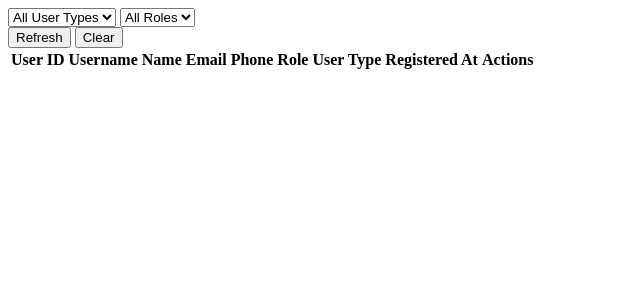
After one commit to polmorenofp23/primerProjecteMoreno, a PHP site: page /admin/html/users.html in a window 1280 px wide. The commit adds this page. Shown: the top 300 px of the page, without its empty margins (0-640 px from the left). Run offline with PHP 8.4, Linux system fonts and the light colour scheme; lists and menus that the app fills with data are empty.

Commit message:
part d'admin per usuaris veure llistat en taula i modificar els camps de "role" i el "userType" comletament implementat

```diff
--- a/public/admin/html/logs.html
+++ b/public/admin/html/logs.html
@@ -29,7 +29,7 @@
                 </tr>
             </thead>
             <tbody id="logs-table-body" class="align-items-center">
-                <!-- Data will be loaded via JavaScript -->
+                <!-- Data will be loaded via js there -->
             </tbody>
         </table>
     </div>
--- a/public/admin/html/orders.html
+++ b/public/admin/html/orders.html
@@ -51,7 +51,7 @@
                 </tr>
             </thead>
             <tbody id="orders-table-body" class="align-items-center">
-                <!-- Data will be loaded via JavaScript -->
+                <!-- Data will be loaded via js -->
             </tbody>
         </table>
     </div>
@@ -191,7 +191,7 @@
                                                 </tr>
                                             </thead>
                                             <tbody id="orderLinesTableBody" class="font-sting-light fs-14">
-                                                <!-- Order lines will be added here -->
+                                                <!-- Order lines aded here with js -->
                                             </tbody>
                                         </table>
                                     </div>
--- a/public/admin/html/products.html
+++ b/public/admin/html/products.html
@@ -27,7 +27,7 @@
                 </tr>
             </thead>
             <tbody id="products-table-body" class="align-items-center">
-                <!-- Data will be loaded via JavaScript -->
+                <!-- Data will be loaded via js there -->
             </tbody>
         </table>
     </div>
--- /dev/null
+++ b/public/admin/html/users.html
@@ -0,0 +1,53 @@
+<!DOCTYPE html>
+<html lang="en">
+<head>
+    <meta charset="UTF-8">
+    <meta name="viewport" content="width=device-width, initial-scale=1.0">
+    <title>Admin - users</title>
+</head>
+<body>
+    <div class="users-filter d-flex justify-content-end align-items-center w-100 px-5 mb-4">
+        <div class="input-group filter-inputs w-auto gap-3">
+            <select id="filterUserType" class="form-select font-sting-light fs-14 w-auto">
+                <option value="">All User Types</option>
+            </select>
+            <select id="filterRole" class="form-select font-sting-light fs-14 w-auto">
+                <option value="">All Roles</option>
+                <option value="client" class="text-uppercase fs-16">Client</option>
+                <option value="admin" class="text-uppercase fs-16">Admin</option>
+            </select>
+            <div class="d-flex gap-3 ms-4">
+                <button type="button" class="btn btn-white p-2" id="refreshUsersBtn">
+                    <i data-lucide="refresh-cw"></i> Refresh
+                </button>
+                <button type="button" class="btn btn-white p-2" id="clearUsersFiltersBtn">
+                    <i data-lucide="eraser"></i> Clear
+                </button>
+            </div>
+        </div>
+    </div>
+    <div class="col-10 users-container p-3">
+        <table id="users-table" class="table w-100 font-sting-light fs-14 text-primary-black">
+            <thead>
+                <tr>
+                    <th class="text-start align-middle">User ID</th>
+                    <th class="text-center align-middle">Username</th>
+                    <th class="text-center align-middle">Name</th>
+                    <th class="text-center align-middle">Email</th>
+                    <th class="text-center align-middle">Phone</th>
+                    <th class="text-center align-middle">Role</th>
+                    <th class="text-center align-middle">User Type</th>
+                    <th class="text-center align-middle">Registered At</th>
+                    <th class="text-end align-middle">Actions</th>
+                </tr>
+            </thead>
+            <tbody id="users-table-body" class="align-items-center">
+                <!-- Data will be loaded via js there -->
+            </tbody>
+        </table>
+    </div>
+
+    <script src="/admin/js/objClasses.js" type="module"></script>
+    <script src="/admin/js/users.js" type="module"></script>
+</body>
+</html>
--- a/public/admin/js/objClasses.js
+++ b/public/admin/js/objClasses.js
@@ -1,10 +1,10 @@
 class User{
-    constructor(id, username, email, role, userType, firstName, lastName, phone, registeredAt){
+    constructor(id, username, email, role, userTypeId, firstName, lastName, phone, registeredAt){
         this.id = id;
         this.username = username;
         this.email = email;
         this.role = role;
-        this.userType = userType;
+        this.userTypeId = userTypeId;
         this.firstName = firstName;
         this.lastName = lastName;
         this.phone = phone;
--- a/public/admin/js/users.js
+++ b/public/admin/js/users.js
@@ -1,35 +1,348 @@
+import * as Object from './objClasses.js';
 
 const arrayUsers = [];
-fetch('http://localhost/primerProjecteMoreno/public/?controller=User&action=getAllUsers')
-    .then(response => response.json())
-    .then(usersData => {
-        (usersData || []).forEach(user => {
-            const newUser = new Object.User(
-                user.id,
-                user.username,
-                user.email,
-                user.role,
-                user.userType,
-                user.firstName,
-                user.lastName,
-                user.phone,
-                user.registeredAt
+let filteredUsers = [];
+let allUserTypes = [];
+
+/**
+ * Load all users from API without filters
+ */
+async function loadUsers() {
+    try {
+        const res = await fetch('http://localhost/primerProjecteMoreno/public/?controller=api&resource=User');
+        const json = await res.json();
+        const items = json.data ?? json;
+
+        arrayUsers.length = 0;
+        (items || []).forEach(u => {
+            const user = new Object.User(
+                u.id,
+                u.username,
+                u.email,
+                u.role,
+                u.userTypeId,
+                u.firstName,
+                u.lastName,
+                u.phone,
+                u.registeredAt
             );
-            arrayUsers.push(newUser);
-            console.log(newUser);
+            arrayUsers.push(user);
         });
-    })
-    .catch(err => console.warn('Failed to load users', err));
 
-    // Para usarlo en php guardariamos las ids
-// fer el carrito en una taula nova  ala base ded ades
+        filteredUsers = [...arrayUsers];
+        applyUsersFilters();
+        return items;
+    } catch (err) {
+        console.error('Failed to load users', err);
+        window.showResponseToast('Failed to load users', { level: 'danger', title: 'Error', delay: 3000 });
+        return [];
+    }
+}
 
+/**
+ * Load all user types from API
+ */
+async function loadUserTypes() {
+    try {
+        const res = await fetch('http://localhost/primerProjecteMoreno/public/?controller=api&resource=User&action=getUserTypes');
+        const json = await res.json();
+        const items = json.data ?? json;
 
-// const cart = [
-//     { id: 1, name: 'Product 1', quantity: 2, price: 10.0 },
-//     { id: 2, name: 'Product 2', quantity: 1, price: 20.0 },
-// ];
+        allUserTypes = (items || []).map(ut => ({
+            id: ut.id,
+            name: ut.name
+        }));
 
-// localStorage.setItem('shopCart', JSON.stringify(cart));
+        populateUserTypeSelects();
+        return allUserTypes;
+    } catch (err) {
+        console.error('Failed to load user types', err);
+        return [];
+    }
+}
 
-// const shopCart = JSON.parse(localStorage.getItem('shopCart'));
+/**
+ * Populate user type filter and row selects
+ */
+function populateUserTypeSelects() {
+    const filterUserType = document.getElementById('filterUserType');
+    if (filterUserType) {
+        const currentValue = filterUserType.value;
+        filterUserType.innerHTML = '<option value="">All User Types</option>';
+        allUserTypes.forEach(ut => {
+            const option = document.createElement('option');
+            option.className = 'text-uppercase fs-16';
+            option.value = ut.id;
+            option.textContent = ut.name;
+            filterUserType.appendChild(option);
+        });
+        if (currentValue) filterUserType.value = currentValue;
+    }
+
+    document.querySelectorAll('select.user-type-field').forEach(select => {
+        const currentValue = select.value;
+        select.innerHTML = '<option value="">Select user type...</option>';
+        allUserTypes.forEach(ut => {
+            const option = document.createElement('option');
+            option.value = ut.id;
+            option.textContent = ut.name;
+            select.appendChild(option);
+        });
+        if (currentValue) select.value = currentValue;
+    });
+}
+
+/**
+ * Render users table content
+ * */
+function renderUsersTable() {
+    const tbody = document.getElementById('users-table-body');
+    if (!tbody) return;
+
+    tbody.innerHTML = '';
+
+    for (const user of filteredUsers) {
+        const tr = document.createElement('tr');
+        tr.className = 'align-middle';
+
+        const tdId = document.createElement('td');
+        tdId.className = 'text-start align-middle';
+        tdId.textContent = `#${user.id}`;
+
+        const tdUsername = document.createElement('td');
+        tdUsername.className = 'text-center align-middle';
+        tdUsername.textContent = user.username || '-';
+
+        const tdName = document.createElement('td');
+        tdName.className = 'text-center align-middle';
+        const fullName = [user.firstName, user.lastName].filter(Boolean).join(' ');
+        tdName.textContent = fullName || '-';
+
+        const tdEmail = document.createElement('td');
+        tdEmail.className = 'text-center align-middle';
+        tdEmail.textContent = user.email || '-';
+
+        const tdPhone = document.createElement('td');
+        tdPhone.className = 'text-center align-middle';
+        tdPhone.textContent = user.phone || '-';
+
+        const tdRole = document.createElement('td');
+        tdRole.className = 'text-center align-middle';
+        const roleSelect = document.createElement('select');
+        roleSelect.className = 'form-select form-select-sm role-field text-uppercase';
+        ['client', 'admin'].forEach(role => {
+            const opt = document.createElement('option');
+            opt.value = role;
+            opt.textContent = role.charAt(0).toUpperCase() + role.slice(1);
+            roleSelect.appendChild(opt);
+        });
+        roleSelect.value = user.role || 'client';
+        roleSelect.addEventListener('change', async () => {
+            await updateUser(user.id, roleSelect.value, user.userTypeId);
+        });
+        tdRole.appendChild(roleSelect);
+
+        const tdUserType = document.createElement('td');
+        tdUserType.className = 'text-center align-middle';
+        const userTypeSelect = document.createElement('select');
+        userTypeSelect.className = 'form-select form-select-sm user-type-field text-uppercase';
+        const defaultOpt = document.createElement('option');
+        defaultOpt.value = '';
+        defaultOpt.textContent = 'Select user type...';
+        userTypeSelect.appendChild(defaultOpt);
+        allUserTypes.forEach(ut => {
+            const opt = document.createElement('option');
+            opt.value = ut.id;
+            opt.textContent = ut.name;
+            userTypeSelect.appendChild(opt);
+        });
+        userTypeSelect.value = user.userTypeId || '';
+        userTypeSelect.addEventListener('change', async () => {
+            await updateUser(user.id, user.role, userTypeSelect.value);
+        });
+        tdUserType.appendChild(userTypeSelect);
+
+        const tdCreatedAt = document.createElement('td');
+        tdCreatedAt.className = 'text-center align-middle';
+        tdCreatedAt.innerHTML = formatDateTime(user.registeredAt);
+
+        const tdActions = document.createElement('td');
+        tdActions.className = 'text-end align-middle';
+        const deleteBtn = document.createElement('button');
+        deleteBtn.type = 'button';
+        deleteBtn.className = 'btn btn-sm bg-transparent border-0 p-2';
+        deleteBtn.setAttribute('aria-label', 'Delete user');
+        const trashIcon = document.createElement('i');
+        trashIcon.setAttribute('data-lucide', 'trash-2');
+        trashIcon.className = 'icon-red';
+        deleteBtn.appendChild(trashIcon);
+        deleteBtn.addEventListener('click', async () => {
+            if (confirm(`Are you sure you want to delete user #${user.id}?`)) {
+                await deleteUser(user.id);
+            }
+        });
+        tdActions.appendChild(deleteBtn);
+
+        tr.appendChild(tdId);
+        tr.appendChild(tdUsername);
+        tr.appendChild(tdName);
+        tr.appendChild(tdEmail);
+        tr.appendChild(tdPhone);
+        tr.appendChild(tdRole);
+        tr.appendChild(tdUserType);
+        tr.appendChild(tdCreatedAt);
+        tr.appendChild(tdActions);
+
+        tbody.appendChild(tr);
+    }
+
+    setTimeout(() => window.initLucideIcons?.(), 0);
+}
+
+/**
+ * Update user via API (only role or userTypeId)
+ */
+async function updateUser(userId, role, userTypeId) {
+    try {
+        const payload = {
+            role: role,
+            userTypeId: userTypeId ? parseInt(userTypeId) : null
+        };
+
+        const res = await fetch(`http://localhost/primerProjecteMoreno/public/?controller=api&resource=User&id=${encodeURIComponent(userId)}`, {
+            method: 'PUT',
+            headers: { 'Content-Type': 'application/json' },
+            body: JSON.stringify(payload)
+        });
+
+        const json = await res.json();
+
+        if (!res.ok) {
+            window.showResponseToast(json.message || 'Failed to update user', { level: 'danger', title: 'Error', delay: 3000 });
+            return;
+        }
+
+        const user = arrayUsers.find(u => u.id === userId);
+        if (user) {
+            user.role = role;
+            user.userTypeId = userTypeId ? parseInt(userTypeId) : null;
+        }
+
+        window.showResponseToast('User updated successfully', { level: 'success', title: 'Success', delay: 2000 });
+    } catch (err) {
+        console.error('Failed to update user', err);
+        window.showResponseToast('Failed to update user: ' + err.message, { level: 'danger', title: 'Error', delay: 3000 });
+    }
+}
+
+/**
+ * Delete user via API
+ */
+async function deleteUser(userId) {
+    try {
+        const res = await fetch(`http://localhost/primerProjecteMoreno/public/?controller=api&resource=User&id=${encodeURIComponent(userId)}`, {
+            method: 'DELETE'
+        });
+
+        const json = await res.json();
+
+        if (!res.ok) {
+            window.showResponseToast(json.message || 'Failed to delete user', { level: 'danger', title: 'Error', delay: 3000 });
+            return;
+        }
+
+        const index = arrayUsers.findIndex(u => u.id === userId);
+        if (index > -1) {
+            arrayUsers.splice(index, 1);
+        }
+
+        applyUsersFilters();
+        window.showResponseToast('User deleted successfully', { level: 'success', title: 'Success', delay: 2000 });
+    } catch (err) {
+        console.error('Failed to delete user', err);
+        window.showResponseToast('Failed to delete user: ' + err.message, { level: 'danger', title: 'Error', delay: 3000 });
+    }
+}
+
+/**
+ * Apply filters to users list
+ */
+function applyUsersFilters() {
+    const filterUserType = document.getElementById('filterUserType');
+    const filterRole = document.getElementById('filterRole');
+
+    const userTypeFilter = filterUserType?.value || '';
+    const roleFilter = filterRole?.value || '';
+
+    filteredUsers = arrayUsers.filter(user => {
+        if (userTypeFilter && String(user.userTypeId) !== String(userTypeFilter)) return false;
+        if (roleFilter && user.role !== roleFilter) return false;
+        return true;
+    });
+
+    renderUsersTable();
+}
+
+/**
+ * Clear all filters
+ */
+function clearUsersFilters() {
+    const filterUserType = document.getElementById('filterUserType');
+    const filterRole = document.getElementById('filterRole');
+
+    if (filterUserType) filterUserType.value = '';
+    if (filterRole) filterRole.value = '';
+
+    filteredUsers = [...arrayUsers];
+    renderUsersTable();
+}
+
+/* HELPERS */
+/**
+ * Format datetime to show date and time
+ */
+function formatDateTime(datetime) {
+    if (!datetime) return '—';
+
+    const date = new Date(datetime);
+    const dateStr = date.toLocaleDateString('en-GB', {
+        day: '2-digit',
+        month: '2-digit',
+        year: 'numeric'
+    });
+    const timeStr = date.toLocaleTimeString('en-GB', {
+        hour: '2-digit',
+        minute: '2-digit'
+    });
+
+    return `${dateStr}<br><small class="fs-12 text-muted">${timeStr}</small>`;
+}
+
+if (typeof window !== 'undefined') {
+    window.loadUsers = loadUsers;
+
+    async function initUsersSection() {
+        if (document.getElementById('users-table-body')) {
+            await loadUserTypes();
+            await loadUsers();
+
+            const filterUserType = document.getElementById('filterUserType');
+            const filterRole = document.getElementById('filterRole');
+            const refreshBtn = document.getElementById('refreshUsersBtn');
+            const clearFiltersBtn = document.getElementById('clearUsersFiltersBtn');
+
+            filterUserType?.addEventListener('change', applyUsersFilters);
+            filterRole?.addEventListener('change', applyUsersFilters);
+            refreshBtn?.addEventListener('click', async () => {
+                await loadUsers();
+            });
+            clearFiltersBtn?.addEventListener('click', clearUsersFilters);
+        }
+    }
+
+    if (document.readyState === 'loading') {
+        document.addEventListener('DOMContentLoaded', initUsersSection);
+    } else {
+        initUsersSection();
+    }
+}
```
Also changed, not shown: app/DAO/DiscountDAO.php (+26 -52 lines), app/DAO/UserDAO.php (+8 -0 lines), app/controller/API/APIUserController.php (+2 -21 lines), app/view/admin/index.html (+4 -24 lines), public/admin/js/logs.js (+57 -55 lines), app/controller/API/APIDiscountController.php (added), app/controller/API/APILogController.php (deleted), app/controller/API/APIOfferController.php (deleted).
